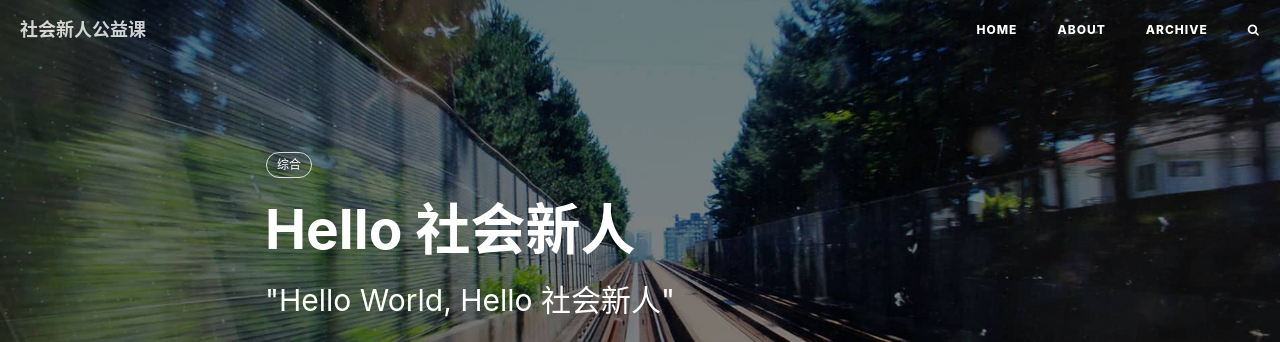
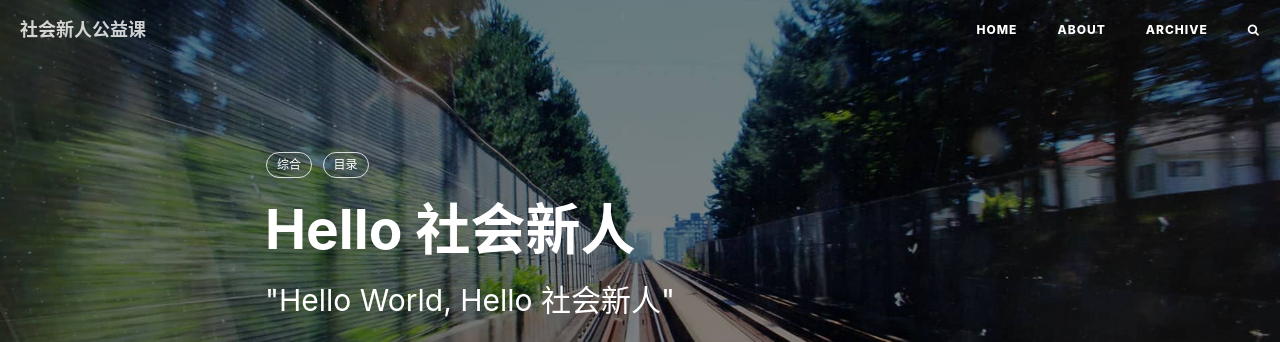
Before and after one commit to shehuixinrenicu/shehuixinren, a Jekyll site: the page built from _posts/2022-10-11-hello-shehuixinren.markdown, in a window 1280 px wide and 900 px high. Shown: the top 342 px of the window. Built offline with Jekyll 4.4.1, drawn with Linux system fonts in a browser that asks for light colours; nearby versions of some CDN libraries; comment, search, counter and statistics services are not loaded.

Commit message:
Update 2022-10-11-hello-shehuixinren.markdown

```diff
--- a/_posts/2022-10-11-hello-shehuixinren.markdown
+++ b/_posts/2022-10-11-hello-shehuixinren.markdown
@@ -8,6 +8,7 @@ header-img: "img/post-bg-2015.jpg"
 catalog: true
 tags:
     - 综合
+    - 目录
 ---
 
 
```
